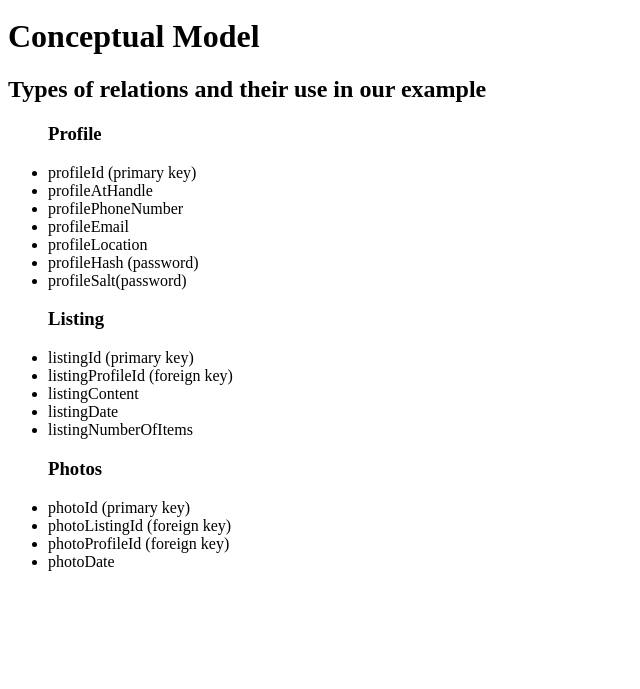
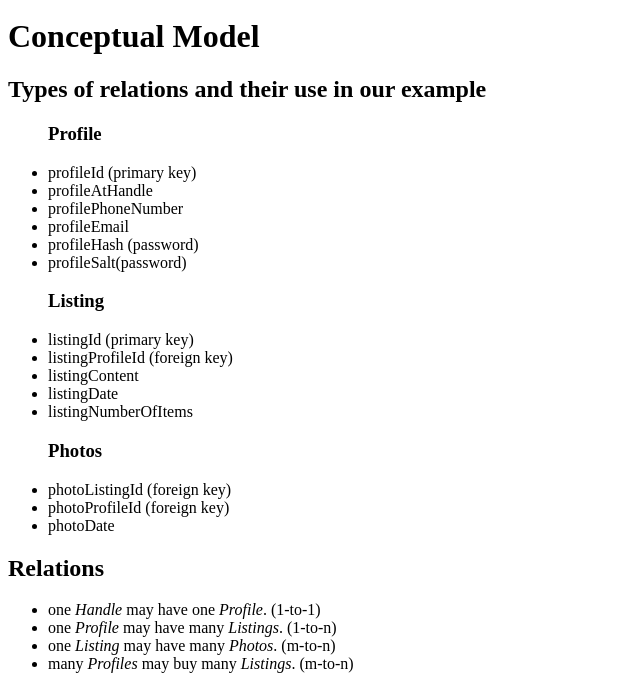
Before and after one commit to adubois85/data-design-etsy, a PHP site: page / in a window 1280 px wide. Shown: the part 1197-1886 px from the top of the page, without its empty margins (0-640 px from the left). Before the commit the page ends 1768 px from the top, so only its background shows below. Run offline with PHP 8.4, Linux system fonts and the light colour scheme.

Commit message:
Added relations to conceptual model

```diff
--- a/epic/index.php
+++ b/epic/index.php
@@ -100,7 +100,6 @@
 					<li>profileAtHandle</li>
 					<li>profilePhoneNumber</li>
 					<li>profileEmail</li>
-					<li>profileLocation</li>
 					<li>profileHash (password)</li>
 					<li>profileSalt(password)</li>
 				</ul>
@@ -114,10 +113,16 @@
 				</ul>
 				<ul>
 					<h3>Photos</h3>
-					<li>photoId (primary key)</li>
 					<li>photoListingId (foreign key)</li>
 					<li>photoProfileId (foreign key)</li>
 					<li>photoDate</li>
 				</ul>
+			<h2>Relations</h2>
+				<ul>
+					<li>one <em>Handle</em> may have one <em>Profile</em>. (1-to-1)</li>
+					<li>one <em>Profile</em> may have many <em>Listings</em>. (1-to-n)</li>
+					<li>one <em>Listing</em> may have many <em>Photos</em>. (m-to-n)</li>
+					<li>many <em>Profiles</em> may buy many <em>Listings</em>. (m-to-n)</li>
+				</ul>
 	</body>
 </html>
```
